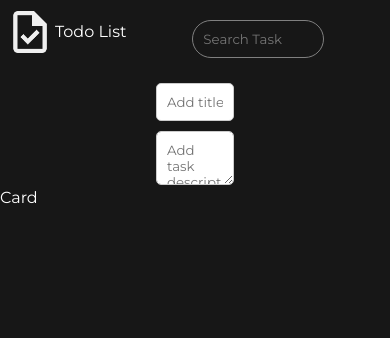
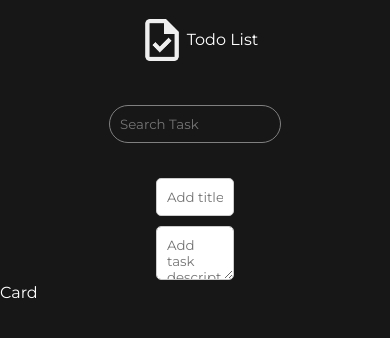
Before and after one commit to RenanCruz7/todo-app, a React (Vite) app: page / in a window 390 px wide. Shown: the top 338 px of the page. Built offline with nearby package versions, Linux system fonts and the light colour scheme.

Commit message:
Ajustando responsividade

```diff
--- a/src/components/header/Header.css
+++ b/src/components/header/Header.css
@@ -2,7 +2,8 @@
     display: flex;
     align-items: center;
     justify-content: space-between;
-    cursor: pointer;
+    padding: 10px;
+    flex-wrap: wrap; /* Permite que os elementos quebrem linha em telas menores */
 }
 
 .Logobox {
@@ -22,6 +23,7 @@
     flex-grow: 1;
     display: flex;
     justify-content: center;
+    margin-top: 10px; /* Adiciona margem superior para espaçamento em telas menores */
 }
 
 .Search {
@@ -34,3 +36,25 @@
     margin-top: 20px;
     font-family: "Montserrat", sans-serif;
 }
+
+/* Media queries para responsividade */
+@media (max-width: 768px) {
+    .Search {
+        width: 70%; /* Ajusta a largura do input em telas menores */
+    }
+}
+
+@media (max-width: 480px) {
+    .Search {
+        width: 90%; /* Ajusta a largura do input em telas muito pequenas */
+    }
+
+    .HeaderContainer {
+        flex-direction: column; /* Alinha os elementos em coluna em telas muito pequenas */
+        align-items: center;
+    }
+
+    .Logobox {
+        margin-bottom: 10px; /* Adiciona margem inferior para espaçamento em telas muito pequenas */
+    }
+}
```
